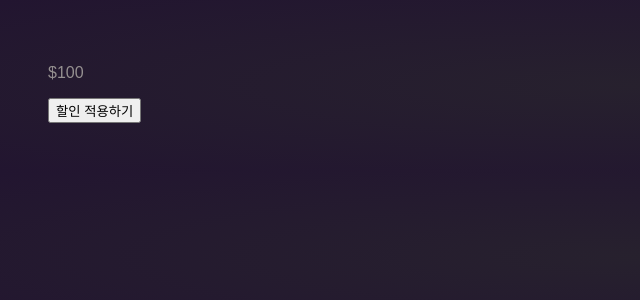
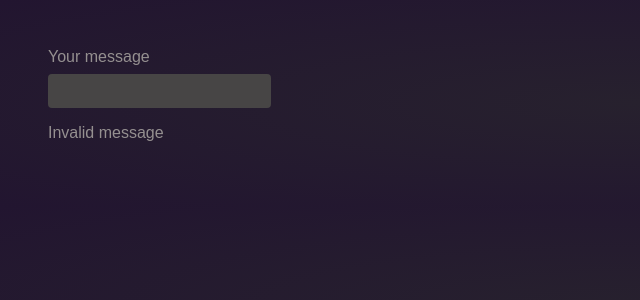
Before and after one commit to anechoicTree/reactStduy, a React (Create React App) app in the folder 01/: page / in a window 1280 px wide. Shown: the top 300 px of the page, without its empty margins (0-640 px from the left). Built offline with nearby package versions, Linux system fonts and the light colour scheme.

Commit message:
messageCheck
메시지 3글자 이상인지 체크하는 이벤트

```diff
--- a/01/src/App.js
+++ b/01/src/App.js
@@ -1,36 +1,35 @@
 import React from 'react';
+
 import './styles.css';
 
 // don't change the Component name "App"
-// important: In this code editor, use React.useState() instead of just useState()
-export default function App(props) {
-  const prices = {
-    origin: 100,
-    disRate: 0.75
-  };
+export default function App() {
 
-  const buttonTexts = {
-    origin: "할인 적용하기",
-    changed: "할인 적용 되돌리기"
-  };
+  // const checkMessages = {
+  //   origin: "Invalid message",
+  //   checked: "Valid message"
+  // };
+  const alertMessages = {
+    origin: "Invalid message",
+    checked: "Valid message"
+  }
 
-  const [price, setPrice] = React.useState(prices.origin);
-  const [buttonText, setButtonText] = React.useState(buttonTexts.origin);
+  // const [checkMessage, setCheckMessage] = React.useState(checkMessages.origin);
+  const [alertMessage, setAlertMessage] = React.useState(alertMessages.origin);
 
-  const clickHandler = () => {
-    if (price === prices.origin) {
-      setPrice(prices.origin*prices.disRate);
-      setButtonText(buttonTexts.changed);
+  const checkHandler = (event) => {
+    if (event.target.value.trim().length >= 3) {
+      setAlertMessage(alertMessages.checked);
     } else {
-      setPrice(prices.origin);
-      setButtonText(buttonTexts.origin);
+      setAlertMessage(alertMessages.origin);
     }
   };
 
     return (
-        <div>
-            <p>${price}</p>
-            <button onClick={clickHandler}>{buttonText}</button>
-        </div>
+        <form>
+            <label>Your message</label>
+            <input type="text" onChange={checkHandler}></input>
+            <p>{alertMessage}</p>
+        </form>
     );
 }
--- a/01/src/styles.css
+++ b/01/src/styles.css
@@ -5,3 +5,17 @@ body {
   background-color: #2d2c2c;
   color: #959090;
 }
+
+label {
+  display: block;
+  margin-bottom: 0.5rem;
+}
+
+input {
+  font: inherit;
+  padding: 0.5rem;
+  background-color: #474545;
+  border: none;
+  border-radius: 4px;
+  color: white;
+}
```
Lines whose indentation alone changed are shown as unchanged.
